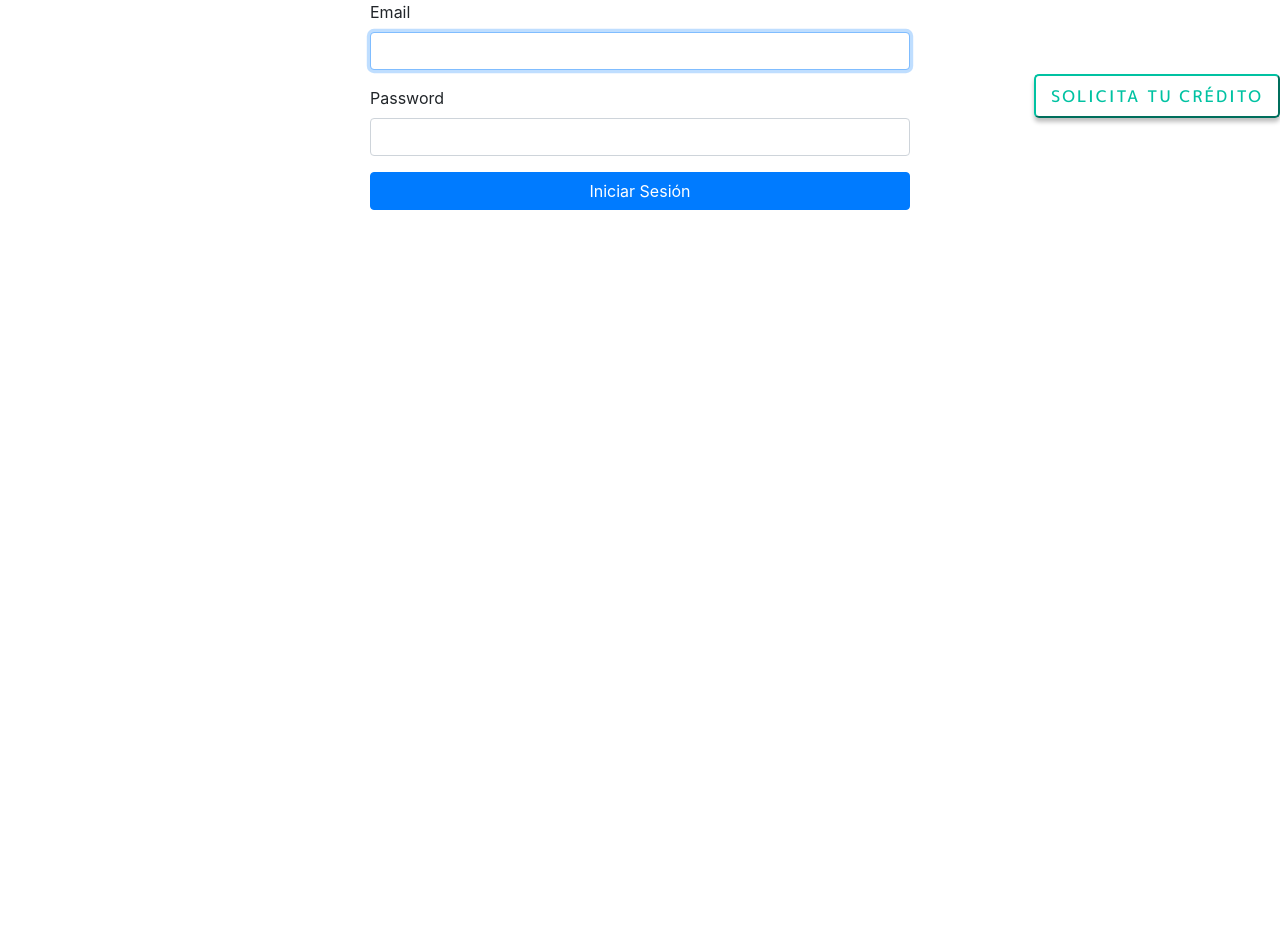
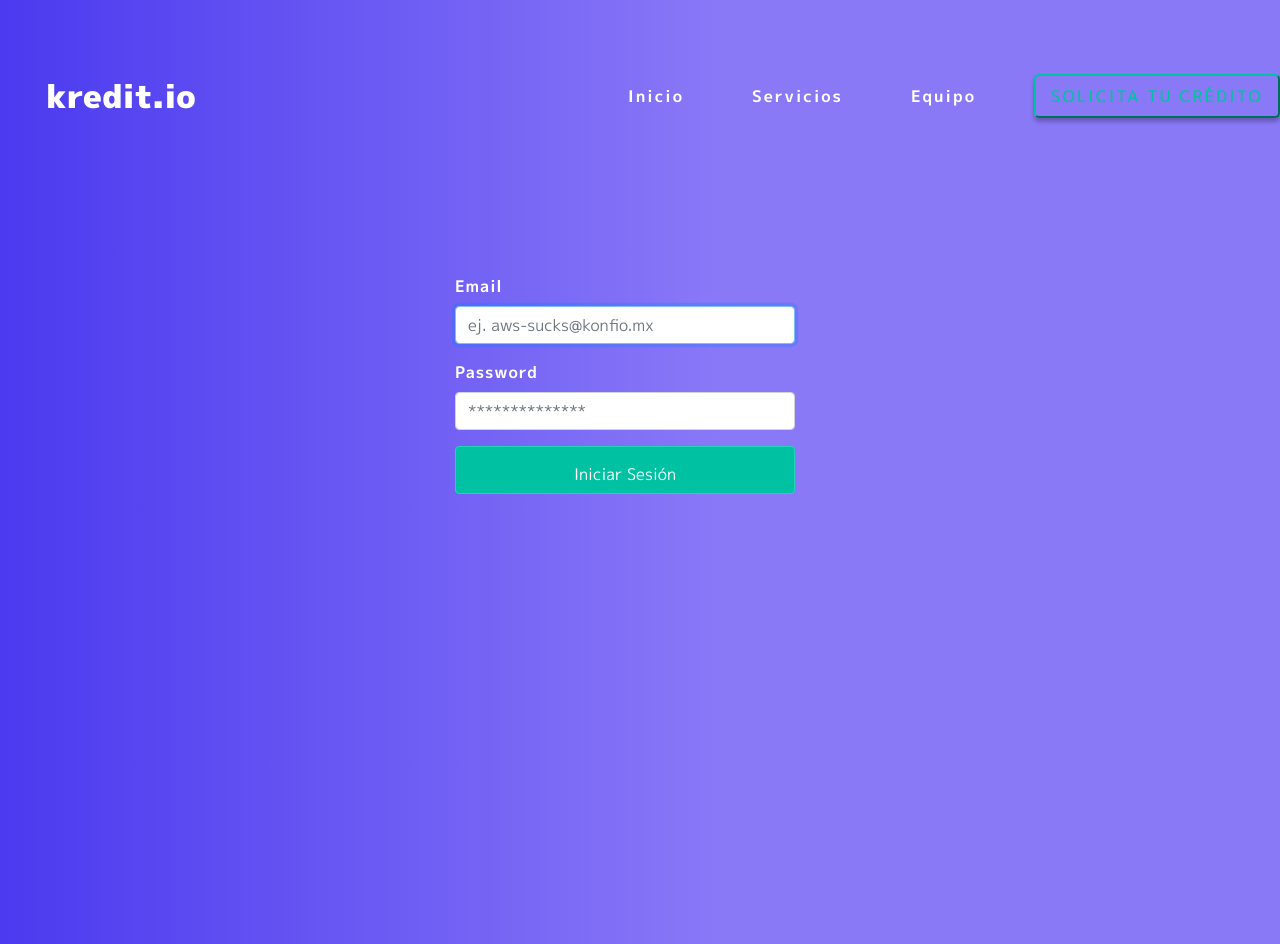
Before and after one commit to CarlosMtz98/app-kredit-io, a React (Create React App) app: page /log_in in a window 1280 px wide. Before the commit the page ends 800 px from the top, so only its background shows below. Built offline with nearby package versions, Linux system fonts and the light colour scheme.

Commit message:
updates some forms

```diff
--- a/src/components/LogIn.js
+++ b/src/components/LogIn.js
@@ -40,16 +40,18 @@ export class Login extends Component {
 
   render() {
     return (
-      <div className="Login">
+      <div className="Login kredit-form">
         <Container>
-            <Row className="justify-content-md-center">
-                <Col md={6}>
+        <div className="kredit-header-ghost"></div>
+            <Row className="justify-content-md-center kredit-req kredit-login">
+                <Col md={4}>
                     <form onSubmit={this.handleSubmit}>
                     <FormGroup controlId="email" bsSize="large">
                         <FormLabel>Email</FormLabel>
                         <FormControl
                         autoFocus
                         type="email"
+                        placeholder="ej. aws-sucks@konfio.mx"
                         value={this.state.email}
                         onChange={this.handleChange}
                         />
@@ -59,6 +61,7 @@ export class Login extends Component {
                         <FormControl
                         value={this.state.password}
                         onChange={this.handleChange}
+                        placeholder="**************"
                         type="password"
                         />
                     </FormGroup>
--- a/src/components/SignUp.js
+++ b/src/components/SignUp.js
@@ -50,9 +50,10 @@ export default class SignUp extends Component {
 
   render() {
     return (
-      <div className="SignUp">
+      <div className="SignUp kredit-form">
         <Container>
-            <Row className="justify-content-md-center">
+        <div className="kredit-header-ghost"></div>
+            <Row className="justify-content-md-center kredit-req kredit-sign">
                 <Col md={6}>
                     <form onSubmit={this.handleSubmit}>
                     <Row>
@@ -62,6 +63,7 @@ export default class SignUp extends Component {
                             <FormControl
                             autoFocus
                             type="text"
+                            placeholder="ej. Dohn"
                             value={this.state.name}
                             onChange={this.handleChange}
                             />
@@ -73,6 +75,7 @@ export default class SignUp extends Component {
                             <FormControl
                             autoFocus
                             type="text"
+                            placeholder="ej. Joe"
                             value={this.state.lastName}
                             onChange={this.handleChange}
                             />
@@ -84,7 +87,7 @@ export default class SignUp extends Component {
                         <FormControl
                             autoFocus
                             type="text"
-                            placeholder="eg. 19-04-1994"
+                            placeholder="ej. 19-04-1994"
                             value={this.state.birthDate}
                             onChange={this.handleChange}
                             />
@@ -95,6 +98,7 @@ export default class SignUp extends Component {
                             <FormControl
                             autoFocus
                             type="text"
+                            placeholder="ej. DOJO0849HFDSR3"
                             value={this.state.rfc}
                             onChange={this.handleChange}
                             />
@@ -106,6 +110,7 @@ export default class SignUp extends Component {
                             <FormControl
                             autoFocus
                             type="text"
+                            placeholder="ej. 09182"
                             value={this.state.postalCode}
                             onChange={this.handleChange}
                             />
@@ -117,6 +122,7 @@ export default class SignUp extends Component {
                             <FormControl
                             autoFocus
                             type="text"
+                            placeholder="ej. (55) 6792 8123"
                             value={this.state.phone}
                             onChange={this.handleChange}
                             />
@@ -128,6 +134,7 @@ export default class SignUp extends Component {
                             <FormControl
                             autoFocus
                             type="email"
+                            placeholder="ej. aws-sucks@konfio.mx"
                             value={this.state.email}
                             onChange={this.handleChange}
                             />
@@ -138,14 +145,16 @@ export default class SignUp extends Component {
                             value={this.state.password}
                             onChange={this.handleChange}
                             type="password"
+                            placeholder="**************"
                             />
                     </FormGroup>
                     <FormGroup controlId="confrimPassword" bsSize="large">
-                        <FormLabel>Confirm Passwodr</FormLabel>
+                        <FormLabel>Confirm Password</FormLabel>
                         <FormControl
                         value={this.state.confrimPassword}
                         onChange={this.handleChange}
                         type="password"
+                        placeholder="**************"
                         />
                     </FormGroup>
                     <Button
--- a/src/containers/Solictud/form.js
+++ b/src/containers/Solictud/form.js
@@ -46,6 +46,7 @@ export  class Form extends React.Component {
       <div className="SignUp kredit-form">
 
         <Container>
+        <div className="kredit-header-ghost"></div>
             <Row className="justify-content-md-center kredit-req">
                 <Col md={8}>
                     <form onSubmit={this.handleSubmit}>
@@ -57,6 +58,7 @@ export  class Form extends React.Component {
                             <FormControl
                             autoFocus
                             type="text"
+                            placeholder="ej. 85"
                             value={this.state.puntosSat}
                             onChange={this.handleChange}
                             />
@@ -68,6 +70,7 @@ export  class Form extends React.Component {
                             <FormControl
                             autoFocus
                             type="text"
+                            placeholder="ej. 73"
                             value={this.state.puntosBuro}
                             onChange={this.handleChange}
                             />
@@ -82,6 +85,7 @@ export  class Form extends React.Component {
                             <FormControl
                             autoFocus
                             type="text"
+                            placeholder="ej. 335,000"
                             value={this.state.montoCredito}
                             onChange={this.handleChange}
                             />
@@ -93,6 +97,7 @@ export  class Form extends React.Component {
                             <FormControl
                             autoFocus
                             type="text"
+                            placeholder="ej. 36"
                             value={this.state.plazo}
                             onChange={this.handleChange}
                             />
@@ -105,6 +110,7 @@ export  class Form extends React.Component {
                             <FormControl
                             value={this.state.salary}
                             onChange={this.handleChange}
+                            placeholder="ej. 35,000"
                             type="text"
                             />
                     </FormGroup>
--- a/src/containers/Solictud/formStyles.css
+++ b/src/containers/Solictud/formStyles.css
@@ -6,10 +6,15 @@
       display: flex;
       justify-content: center;
       background: #8A79F7;
-      padding-bottom: 10vh;
+      min-height: 100vh;
 }
 .kredit-req{
+      padding-top: 10vh;
       width: 100%;
+      display: flex;
+      flex-direction: column;
+      justify-content: center;
+      align-items: center;
       position: relative;
       max-width: 1280px;
       margin-top: 18vh;
@@ -19,9 +24,10 @@
 }
 .kredit-title{
       letter-spacing: 1px;
-      font-weight: 900;
-      font-size: 32px;
+      font-weight: 700;
+      font-size: 24px;
       color: white;
+      margin-bottom: 5vh;
 }
 .kredit-req label{
       color: white;
@@ -48,3 +54,13 @@
       border: 2px solid rgb(35, 211, 182);;
       background: transparent;
 }
+.kredit-login{
+      display: flex;
+      align-content: center;
+      align-items: center;
+      min-height: 100vh;
+      padding-bottom: 50vh;
+}
+.kredit-sign{
+      margin-bottom: 10vh;
+}
```
